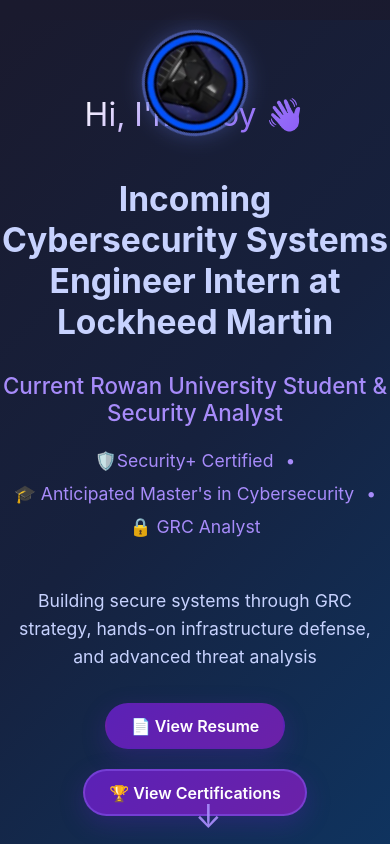
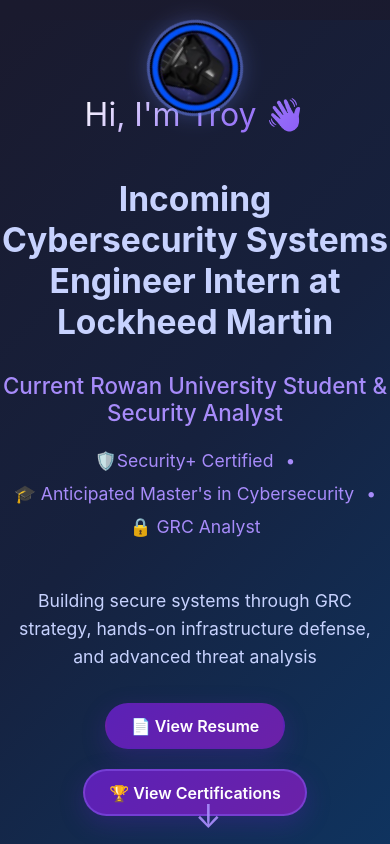
Before and after one commit to troyvolpe/Dev-Portfolio, a React (Create React App) app in the folder dev-portfolio/: page / in a window 390 px wide. Shown: the top 844 px of the page. Built offline with nearby package versions, Linux system fonts and the light colour scheme; no server answers.

Commit message:
Fixed mobile device view

```diff
--- a/dev-portfolio/src/App.css
+++ b/dev-portfolio/src/App.css
@@ -55,7 +55,7 @@
   top: 60px;
   left: 50%;
   transform: translateX(-50%); /* Center the element */
-  z-index: 1000;
+  z-index: 5;
   margin: 0;
 }
 
@@ -96,13 +96,13 @@
 
 @media (max-width: 480px) {
   .App-header .App-logo {
-    top: 30px;
-    height: 100px;
-    width: 100px;
+    top: 20px;
+    height: 90px;
+    width: 90px;
   }
 
   .hero {
-    margin-top: 160px; /* Further adjustment for mobile */
+    margin-top: 150px; /* Further adjustment for mobile */
     padding-top: 1rem;
   }
 }
```
Also changed, not shown: 1 other file (tests, documents, lock files or other folders).
